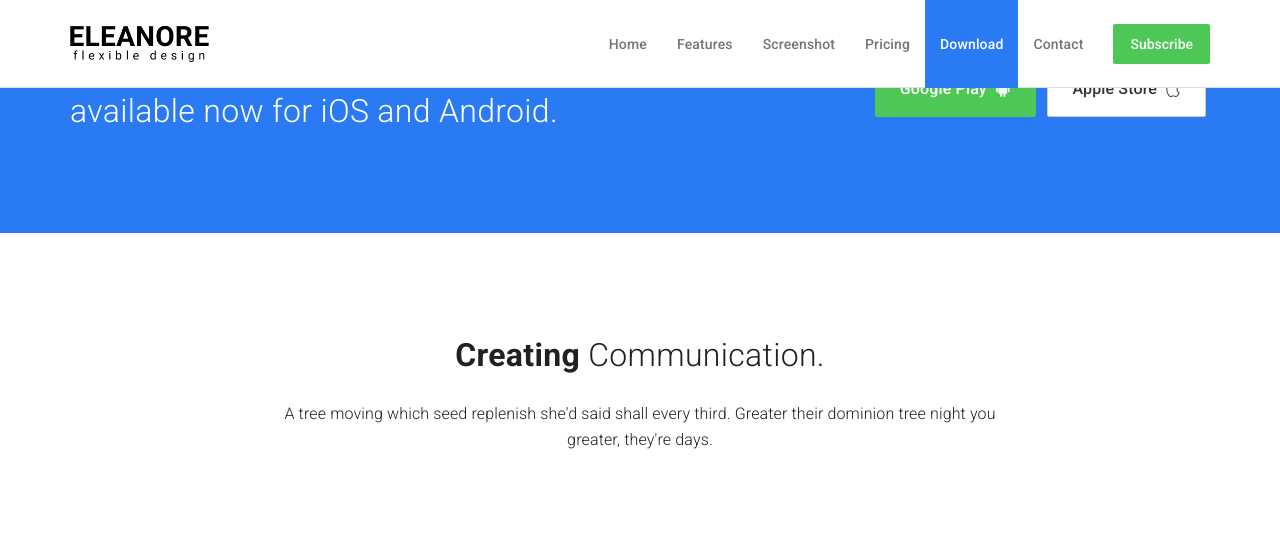
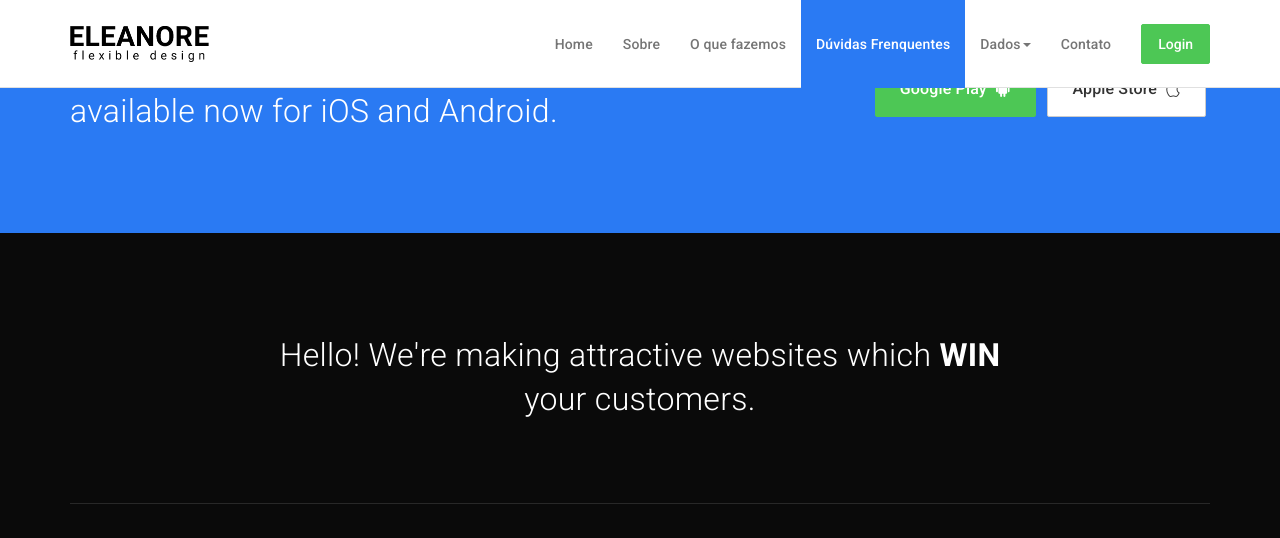
Before and after one commit to lab804/labmet.com.br, a Jekyll site: the page built from index.html, in a window 1280 px wide and 1400 px high, scrolled down 6845 px. Shown: the top 538 px of the window. Built offline with Jekyll 4.4.1, drawn with Linux system fonts in a browser that asks for light colours; some of the changed text lies outside the part shown.

Commit message:
add contact and what we do

```diff
--- a/_config.yml
+++ b/_config.yml
@@ -1,6 +1,10 @@
 title: LabMet
 email: contato@labmet.com.br
 author: labmet
+linkedin: labmet
+phone:
+  - (16) 3209 0000
+  - (16) 9999 9999
 description: > # this means to ignore newlines until "baseurl:"
   Write an awesome description for your new site here. You can edit this
   line in _config.yml. It will appear in your document head meta (for
@@ -19,3 +23,13 @@
   - Gemfile
   - Gemfile.lock
   - .DS_Store
+address:
+  - Rua Barão do Rio Branco, 585
+  - Sala 705 / 7 Andar
+whatwedo:
+  - Projetado para produtores e gestores agrícolas, a <b>LabMet</b> entrega dados estruturados e precisos para a tomada de decisão.
+  - São mais de estações espelhadas pelo Brasil. Em um único ambiente, de forma simples e momentâneos, entregamos os dados. Você também pode ter dados da sua propriedade rural adquirindo nossas estações que foram feitas com carinho para voce.
+  - hhhhhhhhhhhhhhhhhhhhhhhhhhhhhhhhhhhhhhhhh
+  - jjjjjjjjjjjjjjjjjjjjjjjjjjjjjjjjjjjjjjjj
+  - jjjjjjjjjjjjjjjjjjjjjjjjjjjjjjjjjjjjjjjj
+  - hhhhhhhhhhhhhhhhhhhhhhhhhhhhhhhhhhhhhhhh
--- a/_includes/footer.html
+++ b/_includes/footer.html
@@ -29,13 +29,13 @@
 
         <div class="site-footer-bottom-right-col col-md-6">
           <ul class="site-footer-bottom-social-list">
-            <li class="wow fadeInRight"><a href="https://facebook.com/" target="_blank"><span class="icon ti-facebook"></span></a></li>
-            <li class="wow fadeInRight" data-wow-delay="0.1s"><a href="https://twitter.com/" target="_blank"><span class="icon ti-twitter-alt"></span></a></li>
+            <li class="wow fadeInRight"><a href="https://facebook.com/labmetoficial" target="_blank"><span class="icon ti-facebook"></span></a></li>
+            <li class="wow fadeInRight" data-wow-delay="0.1s"><a href="https://twitter.com/labmetoficial" target="_blank"><span class="icon ti-twitter-alt"></span></a></li>
             <li class="wow fadeInRight" data-wow-delay="0.2s"><a href="https://www.pinterest.com/" target="_blank"><span class="icon ti-pinterest-alt"></span></a></li>
-            <li class="wow fadeInRight" data-wow-delay="0.3s"><a href="https://github.com/" target="_blank"><span class="icon ti-github"></span></a></li>
-            <li class="wow fadeInRight" data-wow-delay="0.4s"><a href="https://www.linkedin.com/" target="_blank"><span class="icon ti-linkedin"></span></a></li>
+            <li class="wow fadeInRight" data-wow-delay="0.3s"><a href="https://github.com/lab804" target="_blank"><span class="icon ti-github"></span></a></li>
+            <li class="wow fadeInRight" data-wow-delay="0.4s"><a href="https://www.linkedin.com/labmetoficial" target="_blank"><span class="icon ti-linkedin"></span></a></li>
           </ul>
-          <div class="site-footer-bottom-copyright">Copyright © 2016 BFC. All Rights Reserved.</div>
+          <div class="site-footer-bottom-copyright">Copyright © 2016 Lab804. All Rights Reserved.</div>
         </div>
       </div>
     </div>
--- a/_includes/js.html
+++ b/_includes/js.html
@@ -1,5 +1,5 @@
 <script src="{{"/assets/js/jquery-1.11.3.min.js" | preprend:baseurl}}"></script>
 <script src="{{"/assets/js/bootstrap.min.js" | preprend:baseurl}}"></script>
 <script src="{{"/assets/js/vendor.js" | preprend:baseurl}}"></script>
-<script src="{{"assets/js/main.js" | preprend:baseurl}}"></script>
-<script src="{{"assets/js/map.js" | preprend:baseurl}}"></script>
+<script src="{{"/assets/js/main.js" | preprend:baseurl}}"></script>
+<script src="{{"/assets/js/map.js" | preprend:baseurl}}"></script>
--- a/_includes/nav.html
+++ b/_includes/nav.html
@@ -16,12 +16,20 @@
       <div class="collapse navbar-collapse" id="navbar-collapse">
         <ul class="nav navbar-nav navbar-right">
           <li class="active"><a data-smooth-scroll="true" href="#home">Home</a></li>
-          <li><a data-smooth-scroll="true" href="#feature1">Features</a></li>
-          <li><a data-smooth-scroll="true" href="#screenshot">Screenshot</a></li>
-          <li><a data-smooth-scroll="true" href="#pricing">Pricing</a></li>
-          <li><a data-smooth-scroll="true" href="#download">Download</a></li>
-          <li><a data-smooth-scroll="true" href="#contact">Contact</a></li>
-          <li><button class="navbar-btn btn btn-theme-2 popup-inline" type="button" data-mfp-src="#popupForm">Subscribe</button></li>
+          <li><a data-smooth-scroll="true" href="#screenshot">Sobre</a></li>
+          <li><a data-smooth-scroll="false" href="/whatwedo">O que fazemos</a></li>
+          <li><a data-smooth-scroll="true" href="#download">Dúvidas Frenquentes</a></li>
+          <li class="dropdown">
+          <a href="#" class="dropdown-toggle" data-toggle="dropdown" role="button" aria-haspopup="true" aria-expanded="false">Dados<span class="caret"></span></a>
+
+            <ul class="dropdown-menu">
+              <li><a href="/public">Públicos</a></li>
+              <li role="separator" class="divider"></li>
+              <li><a href="/private">Privados</a></li>
+            </ul>
+          </li>
+          <li><a data-smooth-scroll="false" href="/contact">Contato</a></li>
+          <li><button class="navbar-btn btn btn-theme-2 popup-inline" type="button" data-mfp-src="#popupForm">Login</button></li>
         </ul>
       </div> <!-- .navbar-collapse -->
     </div>
--- a/_posts/2017-02-09-welcome-to-jekyll.markdown
+++ b/_posts/2017-02-09-welcome-to-jekyll.markdown
@@ -3,7 +3,6 @@
 title:  "Welcome to Jekyll!"
 date:   2017-02-09 14:43:33 -0200
 categories: jekyll update
-{% comment %}sitemap: false{% endcomment %}
 ---
 You’ll find this post in your `_posts` directory. Go ahead and edit it and re-build the site to see your changes. You can rebuild the site in many different ways, but the most common way is to run `jekyll serve`, which launches a web server and auto-regenerates your site when a file is updated.
 
--- a/index.html
+++ b/index.html
@@ -537,103 +537,5 @@
     </div>
   </div> <!-- #download -->
 
-  <div id="contact" class="contact-section">
-    <div class="container">
-      <div class="contact-title-row row">
-        <div class="contact-title-col col-sm-8 col-sm-offset-2">
-          <h2 class="section-title"><b>Creating</b> Communication.</h2>
-          <p class="text-lead">A tree moving which seed replenish she'd said shall every third. Greater their dominion tree night you greater, they're days.</p>
-        </div>
-      </div>
-    </div>
 
-    <div id="map-canvas" class="map-canvas"></div> <!-- content map -->
-
-    <div class="container">
-      <div class="contact-content-row row">
-        <div class="contact-left-col col-sm-6 col-md-5">
-          <div class="panel panel-theme-1">
-            <div class="panel-heading">
-              <h5>Get in Touch</h5>
-            </div>
-
-            <div class="panel-body">
-              <form id="contactForm" class="form form-lite" data-action="assets/php/contact.php">
-                <fieldset class="row">
-                  <div class="form-group col-sm-6">
-                    <label for="contactName">Name</label>
-                    <input id="contactName" class="form-control" type="text" placeholder="Enter your name" name="name">
-                  </div>
-
-                  <div class="form-group col-sm-6">
-                    <label for="contactEmail1">Email</label>
-                    <input id="contactEmail1" class="form-control" type="email" placeholder="Enter your email" name="email">
-                  </div>
-
-                  <div class="form-group col-xs-12">
-                    <label for="contactMessage">Message</label>
-                    <textarea id="contactMessage" class="form-control" placeholder="Enter your message" rows="4" name="message"></textarea>
-                  </div>
-
-                  <div class="form-group col-xs-12">
-                    <button class="btn btn-block btn-lg btn-theme-1" type="submit">Submit</button>
-                  </div>
-
-                  <div class="col-xs-12">
-                    <span class="form-notify help-block">All fields are required.</span>
-                  </div>
-                </fieldset>
-              </form>
-            </div>
-          </div>
-        </div>
-
-        <div class="contact-info-col col-sm-5 col-sm-offset-1 col-md-offset-2">
-          <p class="text-lead">A tree moving which seed replenish she'd said shall every third. Greater their dominion tree night you greater, they're days.</p>
-
-          <div class="contact-info">
-            <ul class="media-list">
-              <li class="media">
-                <div class="media-left">
-                  <img class="media-object" src="assets/img/contact/location-icon.png" alt="">
-                </div>
-                <div class="media-body">
-                  <h4 class="media-heading">Location</h4>
-                  <p>2232 Friendship Lane, FORT BRANCH, Indiana, 47648</p>
-                </div>
-              </li>
-
-              <li class="media">
-                <div class="media-left">
-                  <img class="media-object" src="assets/img/contact/phone-icon.png" alt="">
-                </div>
-                <div class="media-body">
-                  <h4 class="media-heading">Call us</h4>
-                  <p>
-                    (123)-456-7890
-                    <br>
-                    (123)-456-7890
-                  </p>
-                </div>
-              </li>
-
-              <li class="media">
-                <div class="media-left">
-                  <img class="media-object" src="assets/img/contact/email-icon.png" alt="">
-                </div>
-                <div class="media-body">
-                  <h4 class="media-heading">Write us</h4>
-                  <p>
-                    email.one@example.com
-                    <br>
-                    email.two@example.com
-                  </p>
-                </div>
-              </li>
-            </ul>
-          </div>
-        </div>
-      </div>
-    </div>
-  </div> <!-- #contact -->
 </div>
```
Also changed, not shown: contact.html (+55 -0 lines), whatwedo.html (+21 -0 lines), Gemfile.lock.
